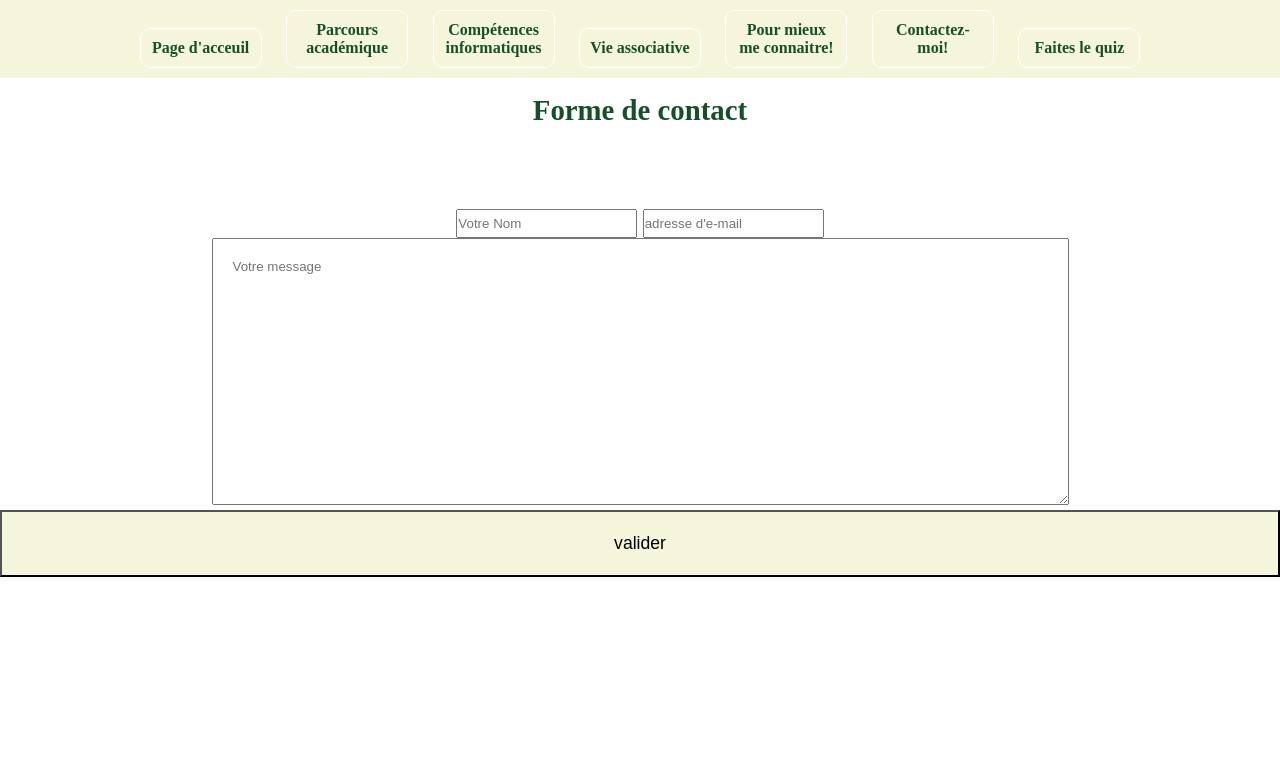
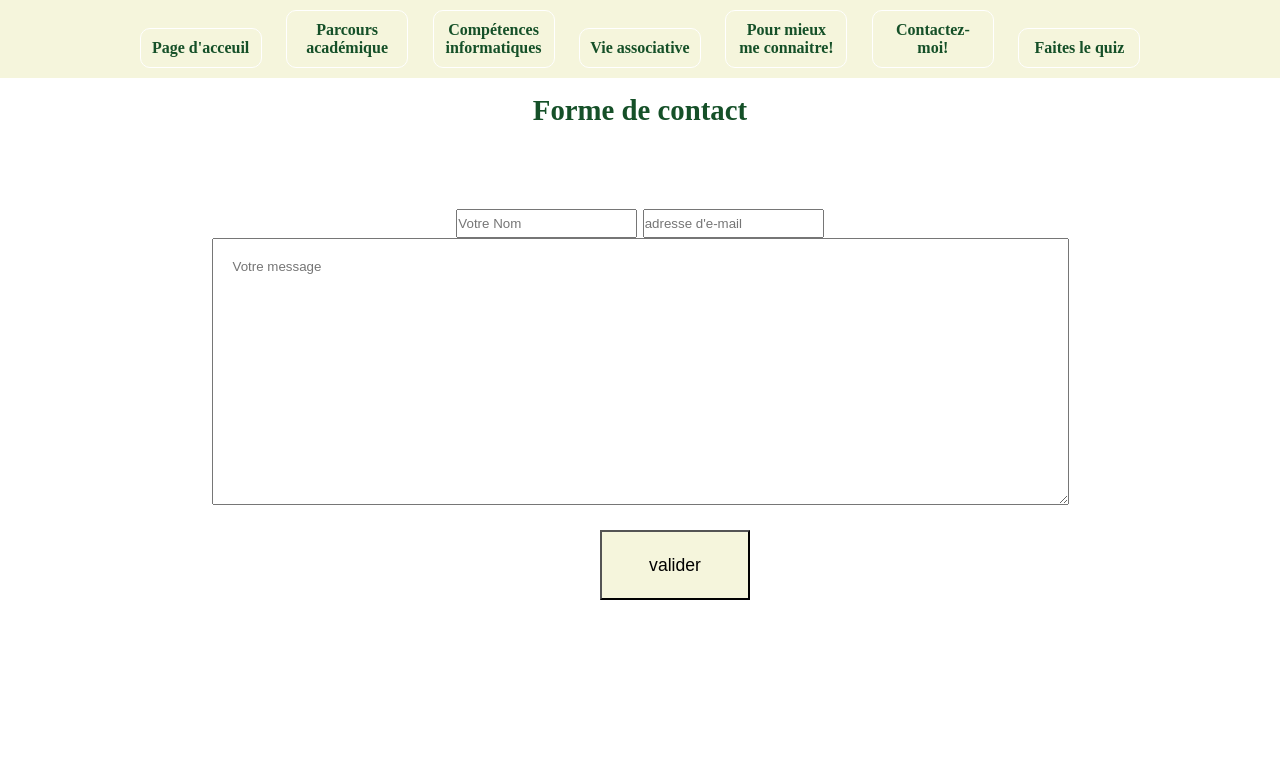
Before and after one commit to farahchaari01/projetWeb, a plain HTML site: page pages_html projet/contactez-moi.html in a window 1280 px wide. Shown: the top 774 px of the page. Drawn offline with Linux system fonts and the light colour scheme.

Commit message:
Update styleprojet.css

```diff
--- a/css/styleprojet.css
+++ b/css/styleprojet.css
@@ -152,9 +152,9 @@ footer{
   }
   button{
     background-color: beige;
-    color: rgb(5, 5, 37)
+    color: rgb(5, 5, 37);
     display: block;
-    width: 100%;
+    width : 100%;
     cursor: pointer;
     font-size: 1.1rem;
     font-family: inherit;
@@ -182,3 +182,14 @@ footer{
     font-weight: 200;
     color: black;
 }
+#valider{
+    background-color: beige;
+    color: black;
+    width: 150px;
+text-align: center;
+    height: 70px;
+    display: block;
+    margin-left: 600px;
+    margin-top: 20px;
+
+}
```
